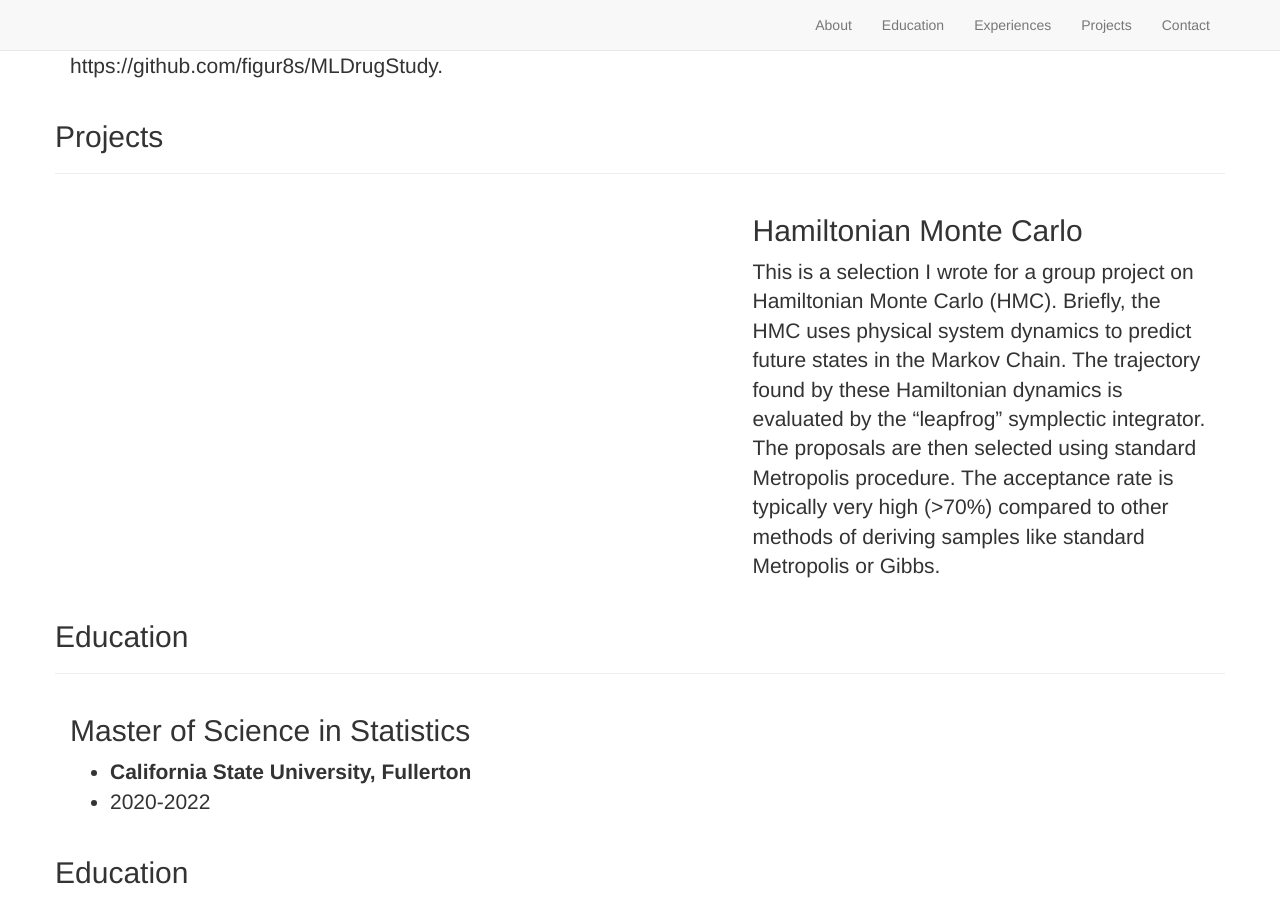
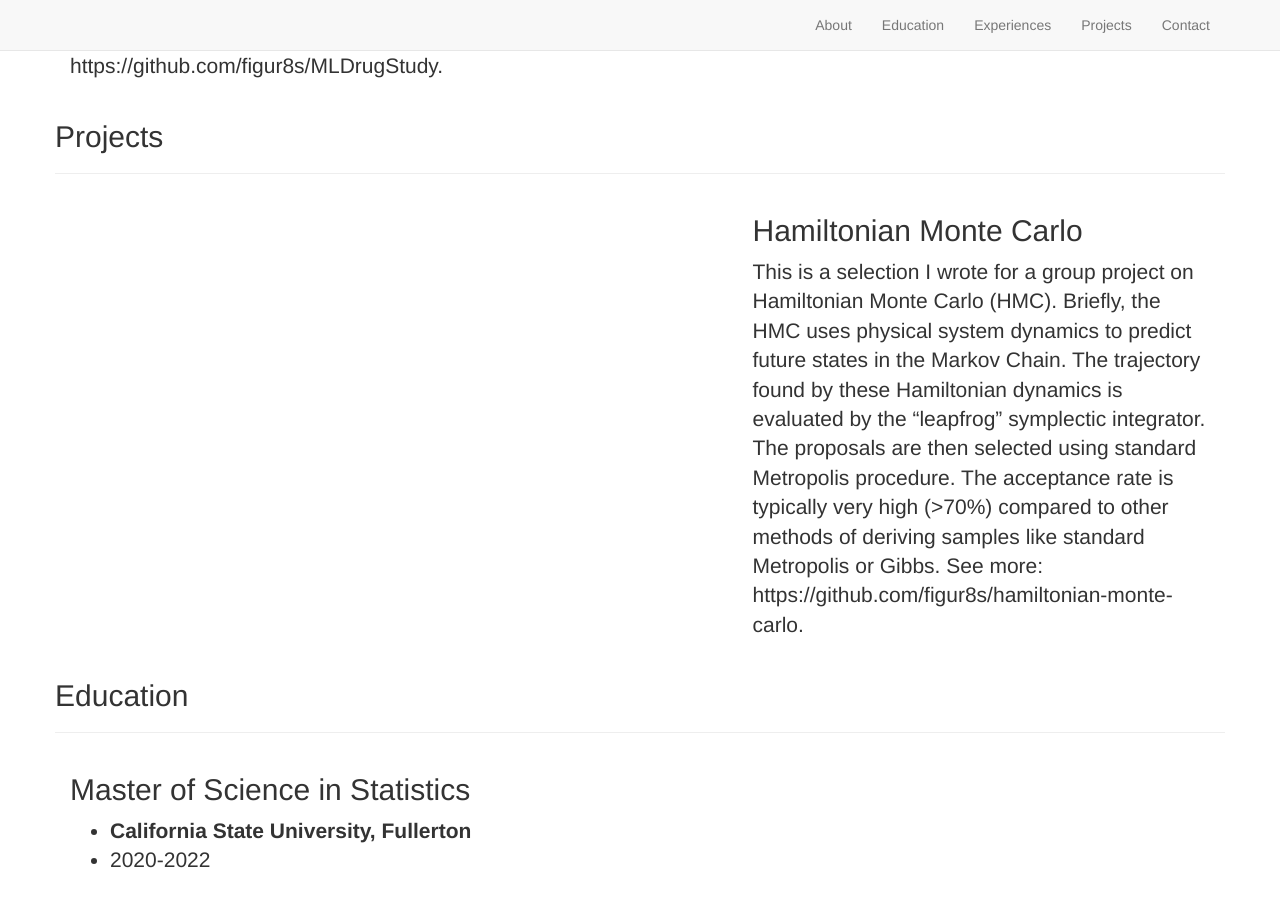
Before and after one commit to figur8s/kcherland.github.io, a Jekyll site: the page built from _posts/2000-2-1-pro.markdown, in a window 1280 px wide and 900 px high, scrolled down 968 px. Built offline with Jekyll 4.4.1, drawn with Linux system fonts in a browser that asks for light colours; nearby versions of some CDN libraries; library files that are not in the unit come from our copies.

Commit message:
Update 2000-2-1-pro.markdown

```diff
--- a/_posts/2000-2-1-pro.markdown
+++ b/_posts/2000-2-1-pro.markdown
@@ -9,4 +9,4 @@ description: Bayesian Statistics
 This is a selection I wrote for a group project on Hamiltonian Monte Carlo (HMC).
 Briefly, the HMC uses physical system dynamics to predict future states in the Markov Chain.
 The trajectory found by these Hamiltonian dynamics is evaluated by the "leapfrog" symplectic integrator. The proposals are then selected using standard Metropolis procedure.
-The acceptance rate is typically very high (>70%) compared to other methods of deriving samples like standard Metropolis or Gibbs.
+The acceptance rate is typically very high (>70%) compared to other methods of deriving samples like standard Metropolis or Gibbs. See more: https://github.com/figur8s/hamiltonian-monte-carlo.
```
